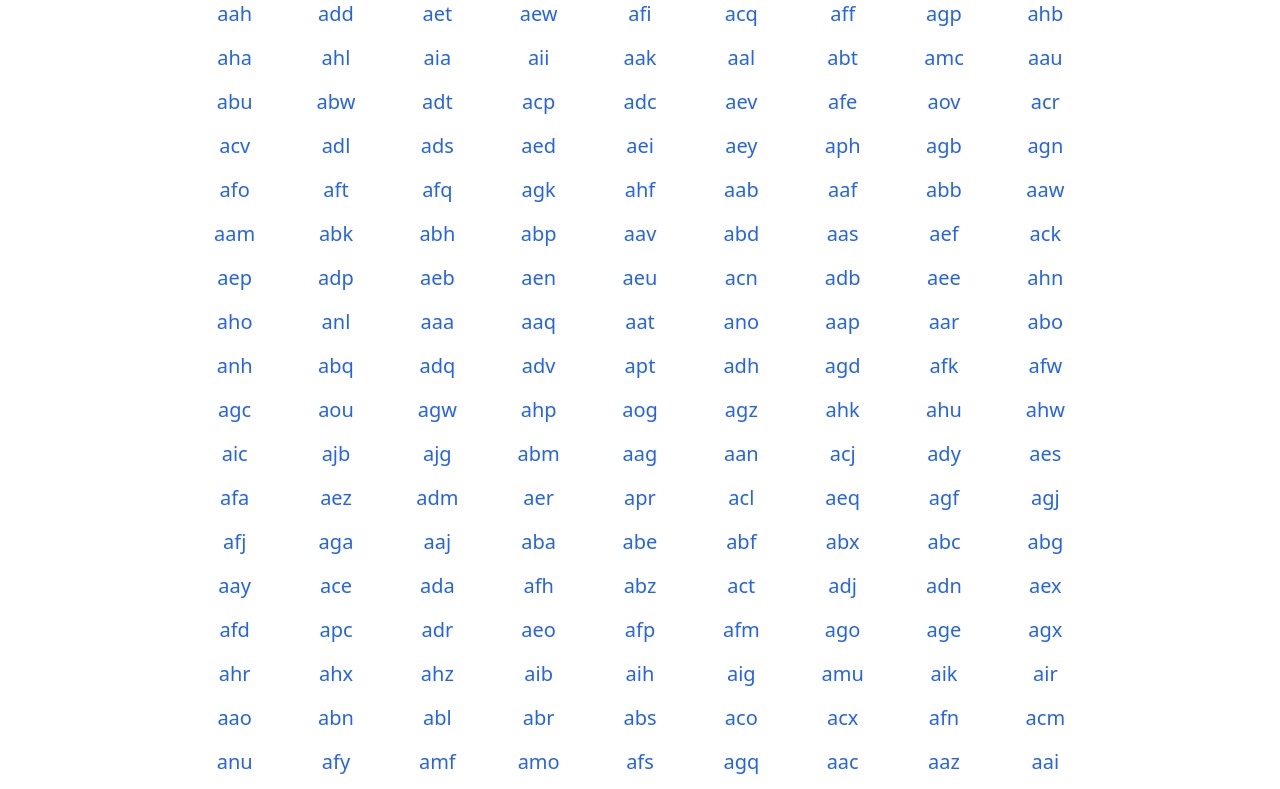
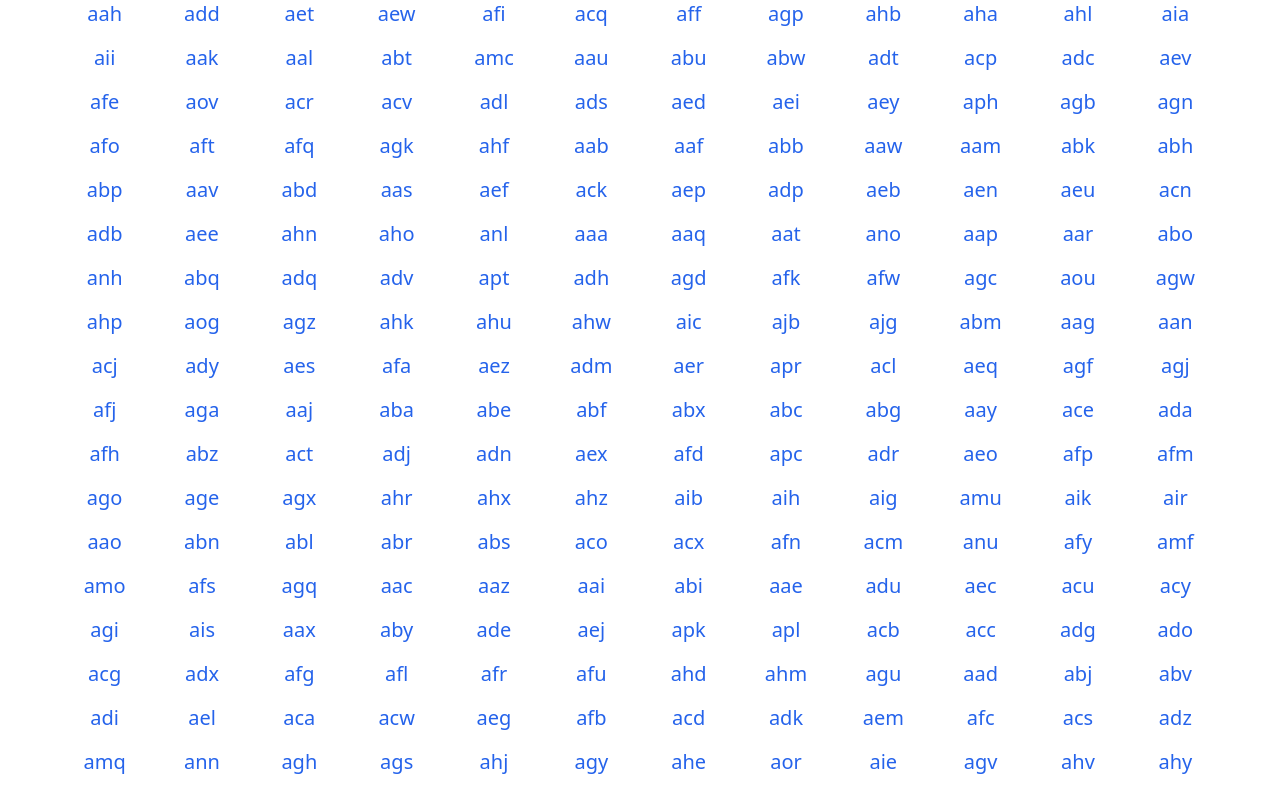
Before and after one commit to Nusab19/test, a plain HTML site: page index.html in a window 1280 px wide. Shown: the top 789 px of the page. Drawn offline with nearby package versions, Linux system fonts and the light colour scheme.

Commit message:
Update index.html

```diff
--- a/index.html
+++ b/index.html
@@ -8,7 +8,7 @@
   <script src="https://cdn.tailwindcss.com"></script>
 </head>
 <body class="bg-white min-h-screen flex items-center justify-center">
-  <div class="grid gap-4 w-full max-w-4xl text-center text-blue-600 text-xl"
+  <div class="grid gap-4 w-full max-w-6xl text-center text-blue-600 text-xl"
        style="grid-template-columns: repeat(auto-fit, minmax(80px, 1fr));">
   <a href="https://shohid24.pages.dev/profile/aah" class="hover:underline">aah</a>
 <a href="https://shohid24.pages.dev/profile/add" class="hover:underline">add</a>
```
